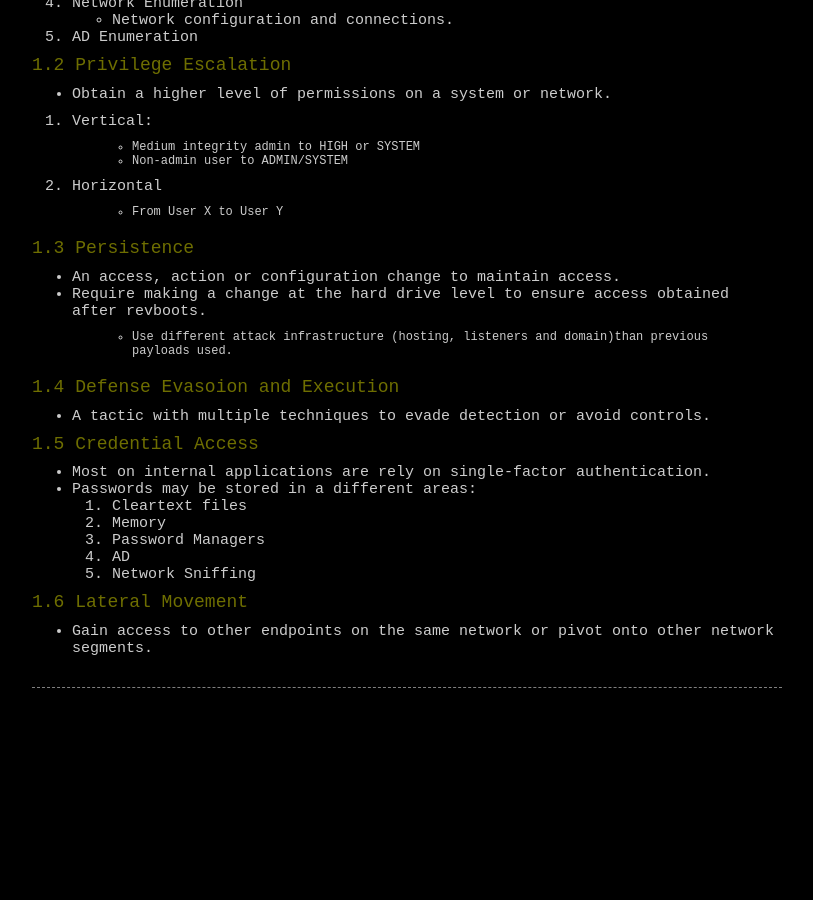
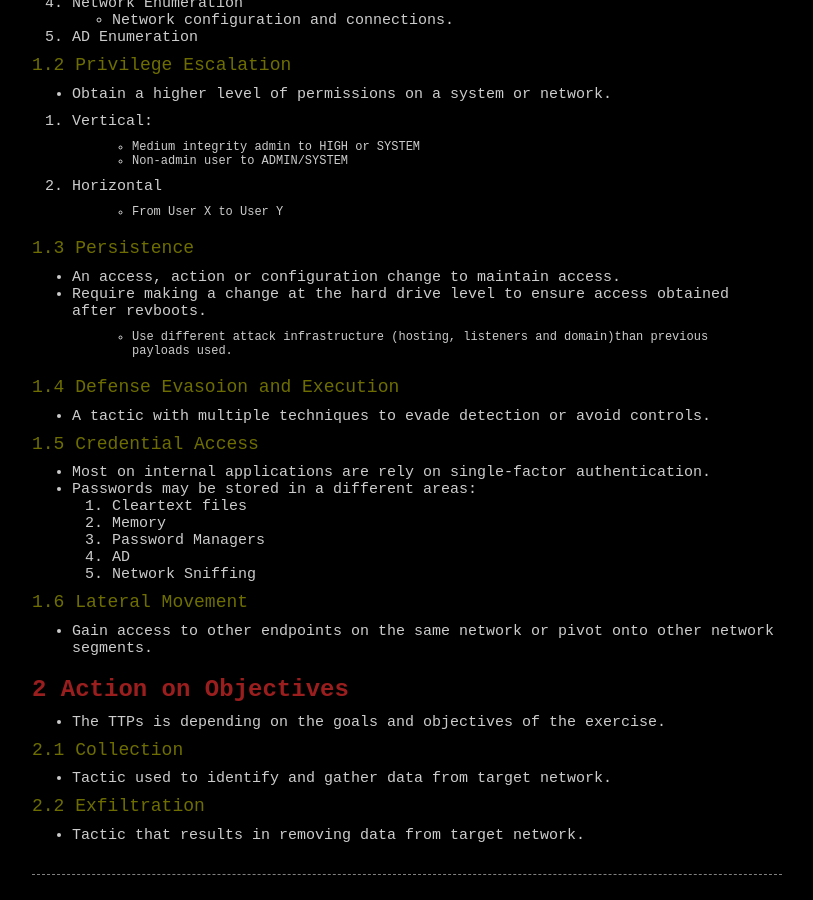
Before and after one commit to wizoutsugar/wizoutsugar.github.io, a Jekyll site: the page built from _posts/2020/RedTeam/2020-12-26-Post.md, in a window 1280 px wide and 900 px high, scrolled down 1051 px. Shown: the whole window, without its empty margins (233-1046 px from the left). Built offline with Jekyll 4.4.1, drawn with Linux system fonts in a browser that asks for light colours; comment, search, counter and statistics services are not loaded; before the commit the page ends 1764 px from its top, so only the background shows below that.

Commit message:
Update 2020-12-26-Post.md

```diff
--- a/_posts/2020/RedTeam/2020-12-26-Post.md
+++ b/_posts/2020/RedTeam/2020-12-26-Post.md
@@ -74,3 +74,13 @@ tags:
 
 #### 1.6 Lateral Movement
 - Gain access to other endpoints on the same network or pivot onto other network segments.
+
+
+# 2 Action on Objectives
+- The TTPs is depending on the goals and objectives of the exercise.
+
+#### 2.1 Collection
+- Tactic used to identify and gather data from target network.
+
+#### 2.2 Exfiltration
+- Tactic that results in removing data from target network.
```
